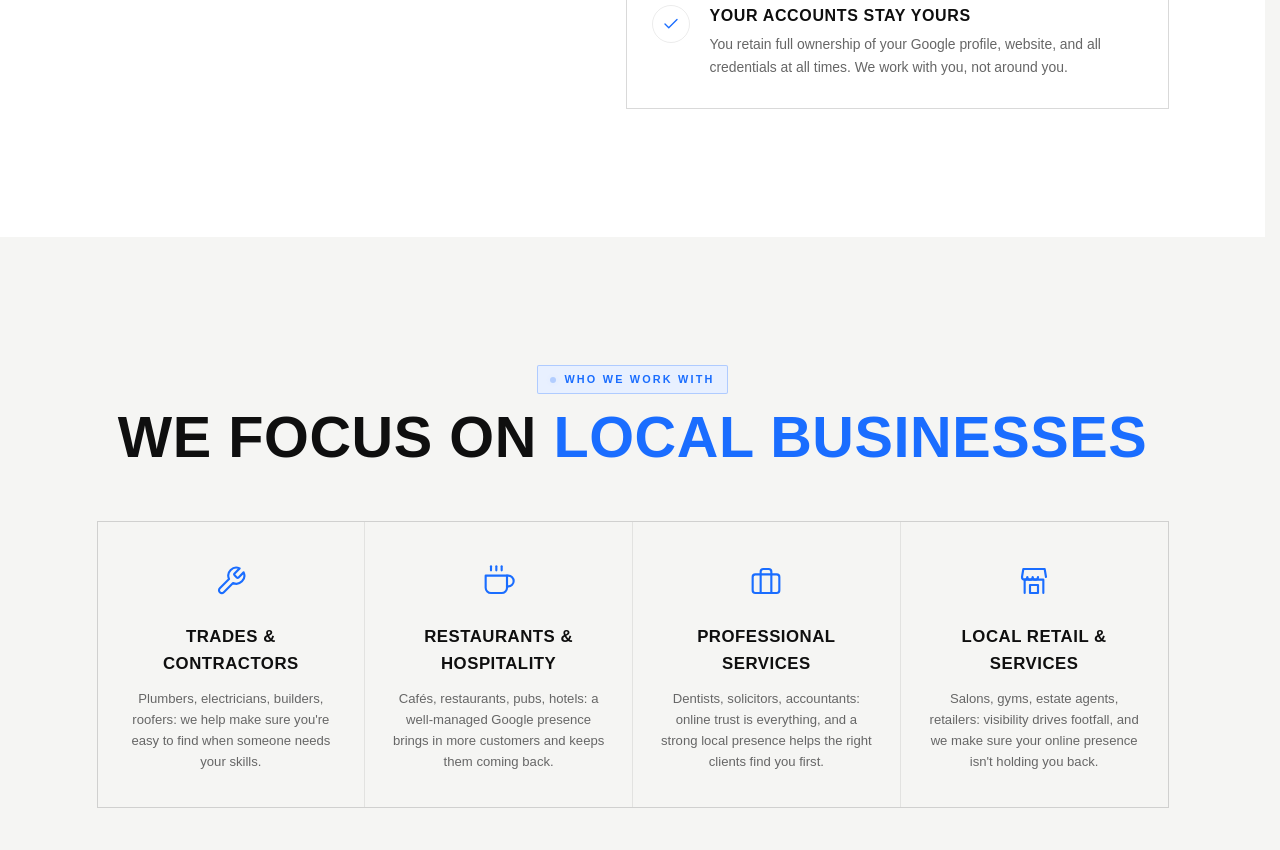
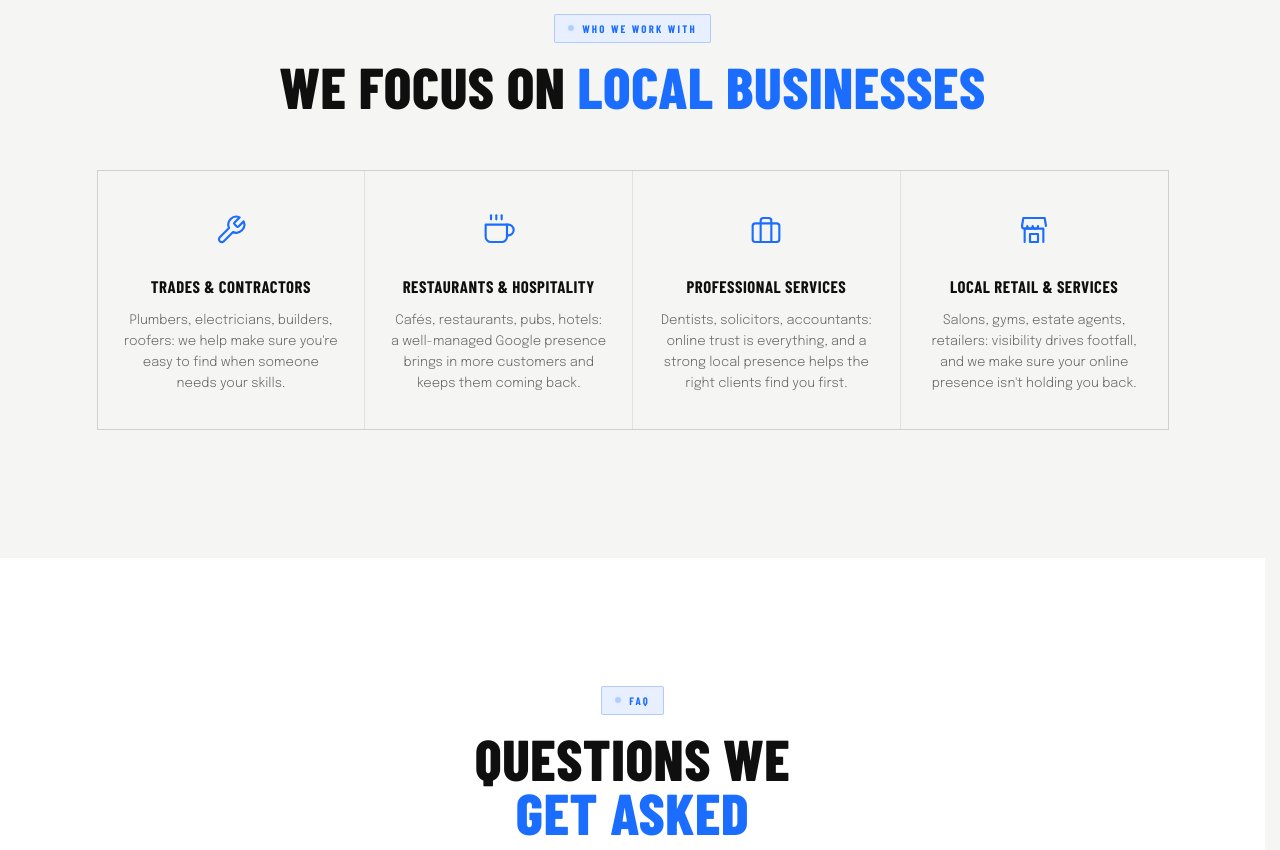
Before and after one commit to AvelineUK/aveline-digital, a plain HTML site: page index.html in a window 1280 px wide. Shown: the part 4821-5671 px from the top of the page. Drawn offline with Linux system fonts and the light colour scheme; the site is published under a folder, as on GitHub Pages, so addresses that start at the root find nothing.

Commit message:
Update index.html

```diff
--- a/index.html
+++ b/index.html
@@ -38,7 +38,7 @@
   font-family: 'Barlow Condensed';
   font-style: normal;
   font-weight: 400;
-  src: url('/barlow-condensed-v13-latin-regular.woff2') format('woff2');
+  src: url('barlow-condensed-v13-latin-regular.woff2') format('woff2');
 }
 
 /* barlow-condensed-500 - latin */
@@ -47,7 +47,7 @@
   font-family: 'Barlow Condensed';
   font-style: normal;
   font-weight: 500;
-  src: url('/barlow-condensed-v13-latin-500.woff2') format('woff2');
+  src: url('barlow-condensed-v13-latin-500.woff2') format('woff2');
 }
 
 /* barlow-condensed-600 - latin */
@@ -56,7 +56,7 @@
   font-family: 'Barlow Condensed';
   font-style: normal;
   font-weight: 600;
-  src: url('/barlow-condensed-v13-latin-600.woff2') format('woff2');
+  src: url('barlow-condensed-v13-latin-600.woff2') format('woff2');
 }
 
 /* barlow-condensed-700 - latin */
@@ -65,7 +65,7 @@
   font-family: 'Barlow Condensed';
   font-style: normal;
   font-weight: 700;
-  src: url('/barlow-condensed-v13-latin-700.woff2') format('woff2');
+  src: url('barlow-condensed-v13-latin-700.woff2') format('woff2');
 }
 
 /* barlow-condensed-800 - latin */
@@ -74,7 +74,7 @@
   font-family: 'Barlow Condensed';
   font-style: normal;
   font-weight: 800;
-  src: url('/barlow-condensed-v13-latin-800.woff2') format('woff2');
+  src: url('barlow-condensed-v13-latin-800.woff2') format('woff2');
 }
 
 /* epilogue-300 - latin */
@@ -83,7 +83,7 @@
   font-family: 'Epilogue';
   font-style: normal;
   font-weight: 300;
-  src: url('/epilogue-v20-latin-300.woff2') format('woff2');
+  src: url('epilogue-v20-latin-300.woff2') format('woff2');
 }
 
 /* epilogue-300italic - latin */
@@ -92,7 +92,7 @@
   font-family: 'Epilogue';
   font-style: italic;
   font-weight: 300;
-  src: url('/epilogue-v20-latin-300italic.woff2') format('woff2');
+  src: url('epilogue-v20-latin-300italic.woff2') format('woff2');
 }
 
 /* epilogue-regular - latin */
@@ -101,7 +101,7 @@
   font-family: 'Epilogue';
   font-style: normal;
   font-weight: 400;
-  src: url('/epilogue-v20-latin-regular.woff2') format('woff2');
+  src: url('epilogue-v20-latin-regular.woff2') format('woff2');
 }
 
 /* epilogue-italic - latin */
@@ -110,7 +110,7 @@
   font-family: 'Epilogue';
   font-style: italic;
   font-weight: 400;
-  src: url('/epilogue-v20-latin-italic.woff2') format('woff2');
+  src: url('epilogue-v20-latin-italic.woff2') format('woff2');
 }
 
 /* epilogue-500 - latin */
@@ -119,7 +119,7 @@
   font-family: 'Epilogue';
   font-style: normal;
   font-weight: 500;
-  src: url('/epilogue-v20-latin-500.woff2') format('woff2');
+  src: url('epilogue-v20-latin-500.woff2') format('woff2');
 }
 
 /* epilogue-500italic - latin */
@@ -128,7 +128,7 @@
   font-family: 'Epilogue';
   font-style: italic;
   font-weight: 500;
-  src: url('/epilogue-v20-latin-500italic.woff2') format('woff2');
+  src: url('epilogue-v20-latin-500italic.woff2') format('woff2');
 }
 
 html{scroll-behavior:smooth;scrollbar-gutter:stable}
```
